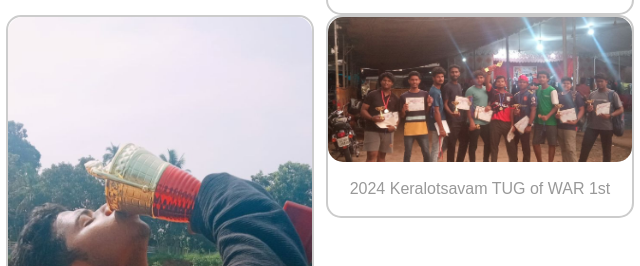
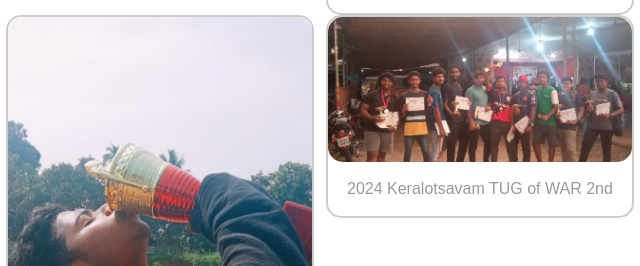
Before and after one commit to Showcaseyou/Show-case-you, a plain HTML site: page index.html in a window 1280 px wide. Shown: the part 2144-2410 px from the top of the page, 640-1280 px from the left. Drawn offline with nearby package versions, Linux system fonts and the light colour scheme; files that its build step writes are made by us from their sources; files whose address does not match are found by name.

Commit message:
Update index.html

```diff
--- a/index.html
+++ b/index.html
@@ -394,7 +394,7 @@
 								<img class="gallery" src="./assets/images/2023 oct 23.jpg" alt="Mountains" width="600"
 									height="400">
 							</a>
-							<div class="desc">2024 Keralotsavam TUG of WAR 1st</div>
+							<div class="desc">2024 Keralotsavam TUG of WAR 2nd</div>
 						</div>
 					</div>
 
```
